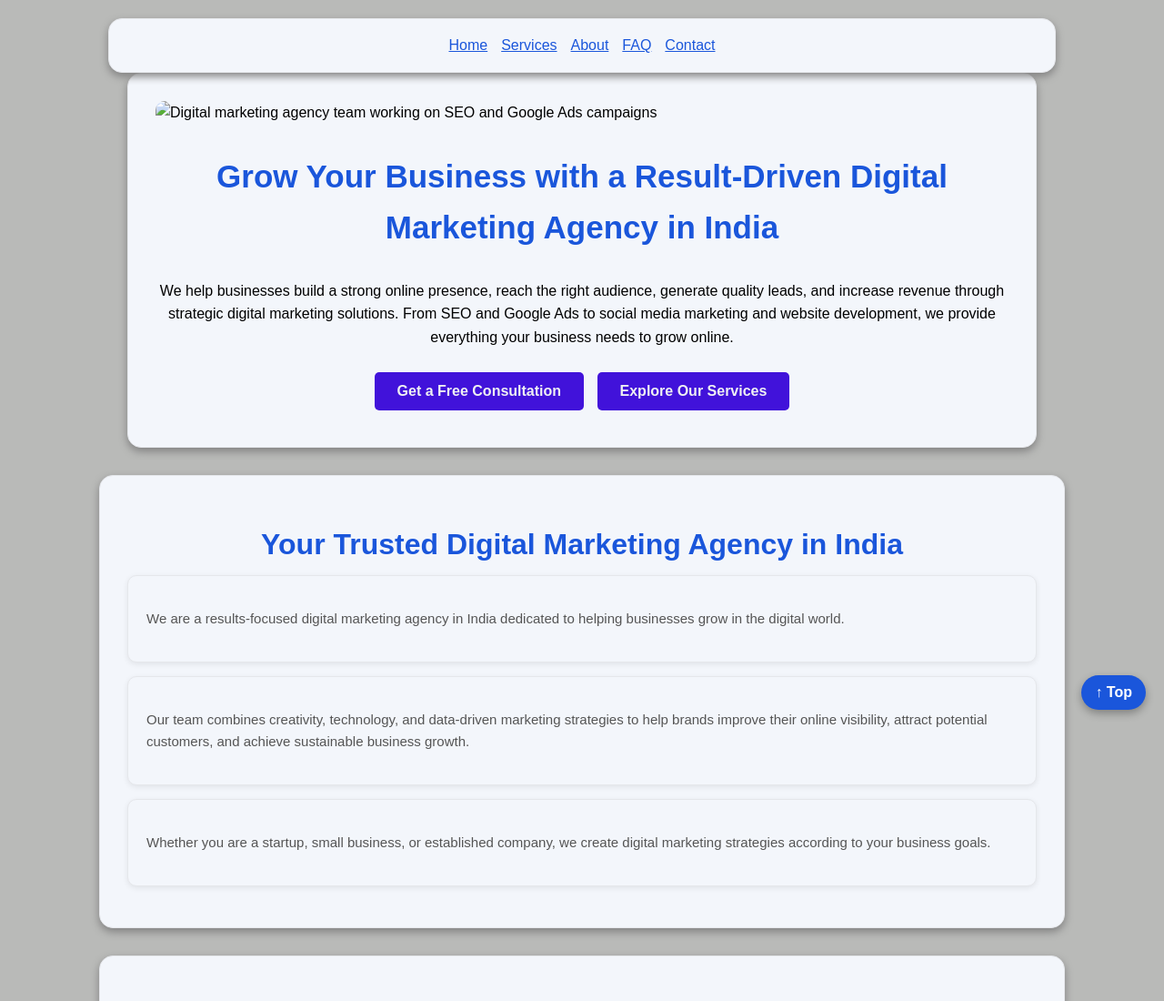
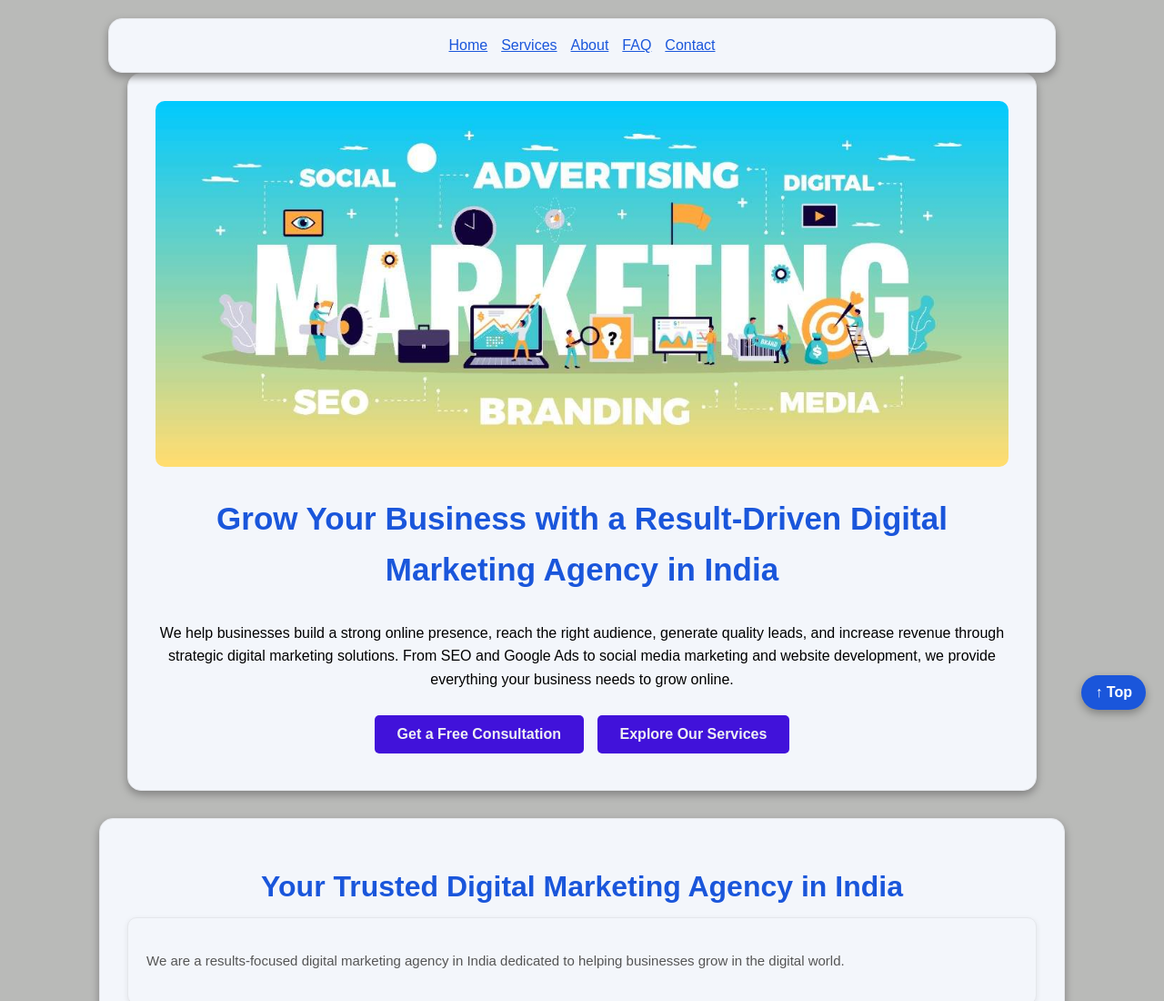
Before and after one commit to udaykmrbd/ud-web.com, a plain HTML site: page index.html in a window 1280 px wide. Shown: the top 1100 px of the page at 91% size. Drawn offline with Linux system fonts and the light colour scheme.

Commit message:
Add files via upload

```diff
--- a/index.html
+++ b/index.html
@@ -25,7 +25,7 @@
 </header>
     <!-- Hero Section -->
     <section class="hero">
-<img src="images/hero.jpg" alt="Digital marketing agency team working on SEO and Google Ads campaigns" style="max-width: 100%; display: block; margin: 0 auto;">        <h1>Grow Your Business with a Result-Driven Digital Marketing Agency in India
+<img src="hero.jpg" alt="Digital marketing agency team working on SEO and Google Ads campaigns" style="max-width: 100%; display: block; margin: 0 auto;">        <h1>Grow Your Business with a Result-Driven Digital Marketing Agency in India
         </h1>
         <p>We help businesses build a strong online presence, reach the right audience, generate quality leads, and
             increase
```
Also changed, not shown: hero.jpg (added).
